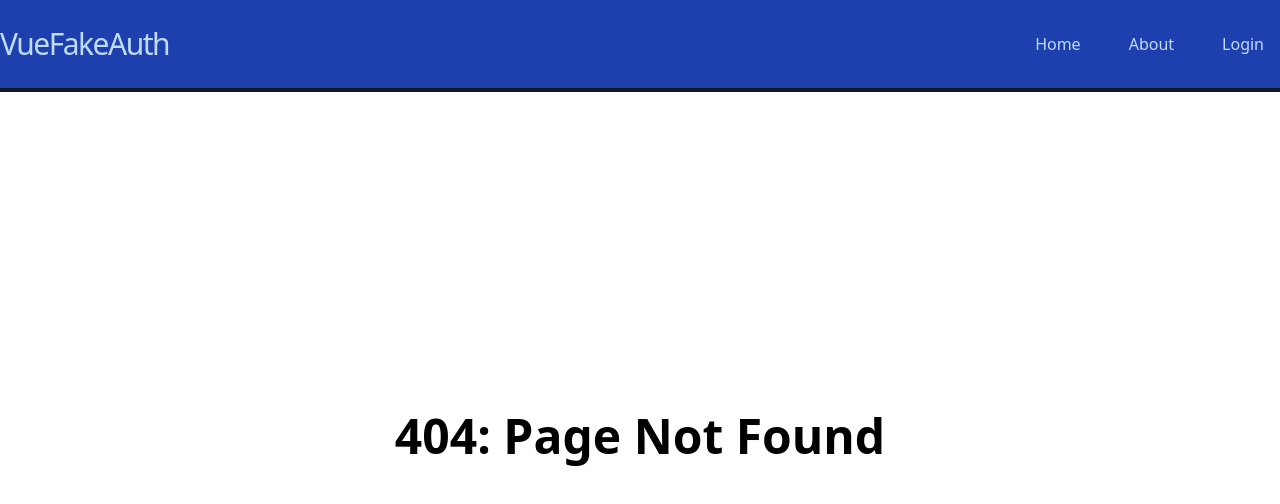
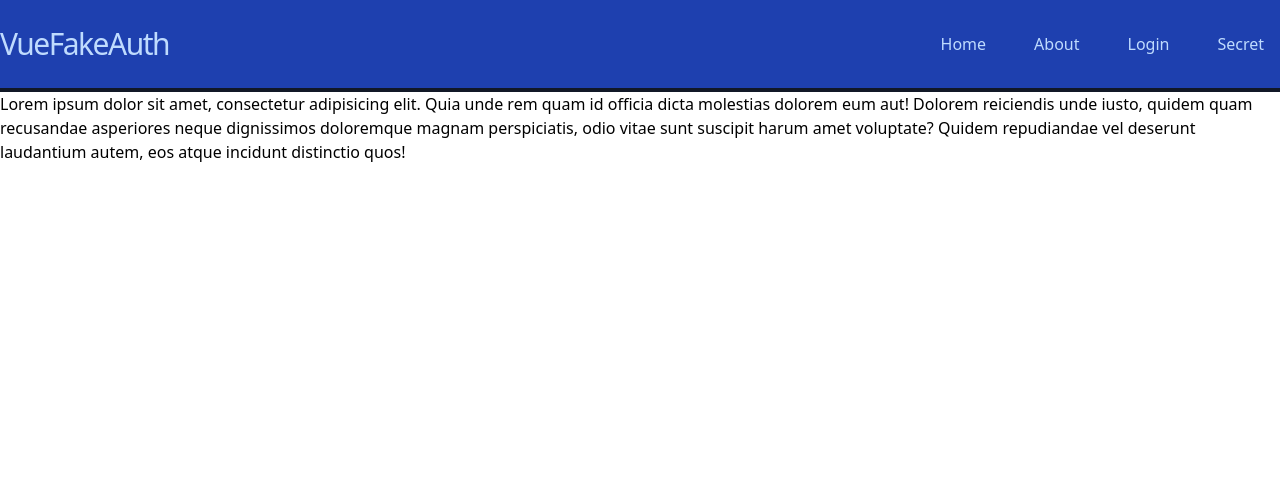
Before and after one commit to bryanquijano/vuefakeauth, a Vue app: page /secret in a window 1280 px wide. Before the commit this address had no page. Shown: the top 504 px of the page. Built offline with nearby package versions, Linux system fonts and the light colour scheme.

Commit message:
Added Secret page

```diff
--- a/src/components/Nav.vue
+++ b/src/components/Nav.vue
@@ -30,6 +30,13 @@
               Login
             </li>
           </router-link>
+          <router-link :to="{ name: 'Secret' }">
+            <li
+              class="py-8 px-4 hover:cursor-pointer hover:bg-blue-200 hover:text-blue-800"
+            >
+              Secret
+            </li>
+          </router-link>
         </ul>
       </nav>
     </div>
--- /dev/null
+++ b/src/pages/secret.vue
@@ -0,0 +1,10 @@
+<template>
+  <p>
+    Lorem ipsum dolor sit amet, consectetur adipisicing elit. Quia unde rem quam
+    id officia dicta molestias dolorem eum aut! Dolorem reiciendis unde iusto,
+    quidem quam recusandae asperiores neque dignissimos doloremque magnam
+    perspiciatis, odio vitae sunt suscipit harum amet voluptate? Quidem
+    repudiandae vel deserunt laudantium autem, eos atque incidunt distinctio
+    quos!
+  </p>
+</template>
--- a/src/router.js
+++ b/src/router.js
@@ -4,6 +4,7 @@ import { createRouter, createWebHistory } from "vue-router";
 import Index from "./pages/index.vue";
 import About from "./pages/about.vue";
 import Login from "./pages/login.vue";
+import Secret from "./pages/secret.vue";
 import NotFound from "./pages/404.vue";
 
 // Creating the routes
@@ -23,6 +24,11 @@ const routes = [
     name: "Login",
     component: Login,
   },
+  {
+    path: "/secret",
+    name: "Secret",
+    component: Secret,
+  },
   // If a path isn't found then redirect to the 404 page not found page
   {
     path: "/:pathMatch(.*)*",
```
